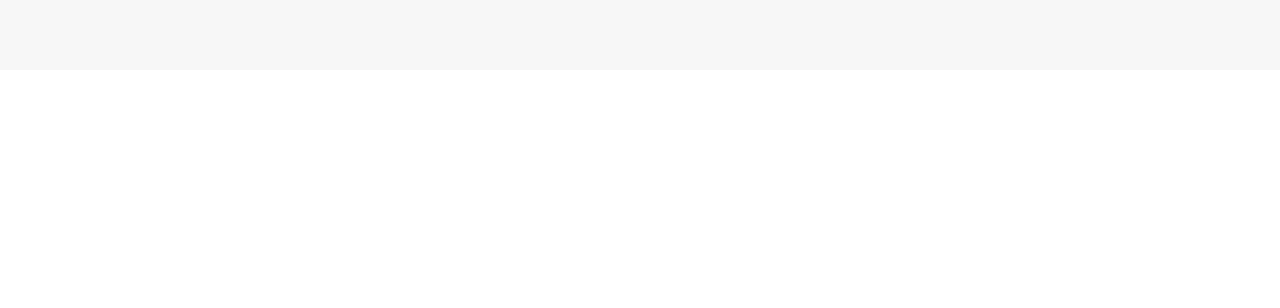
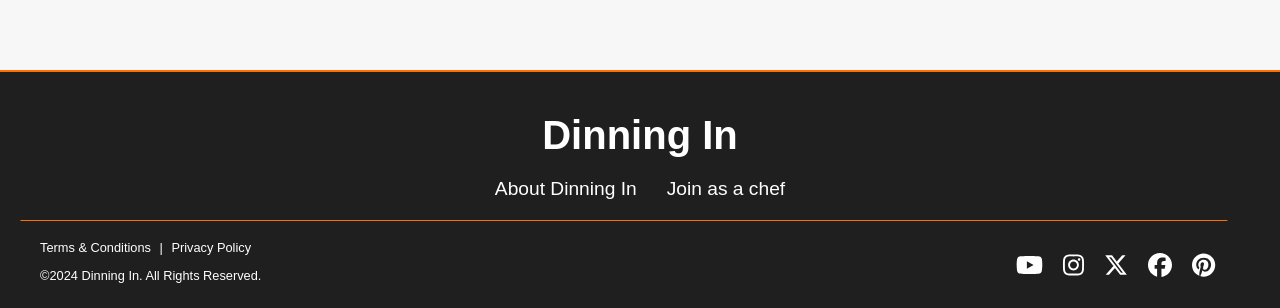
Before and after one commit to brunosga/final-project, a React (Create React App) app: page /login in a window 1280 px wide. Shown: the part 824-1132 px from the top of the page. Before the commit the page ends 894 px from the top, so only its background shows below. Built offline with nearby package versions, Linux system fonts and the light colour scheme; no server answers; the database is empty.

Commit message:
Add fontawesome dependencies and update App.css and App.js Add footer

```diff
--- a/package.json
+++ b/package.json
@@ -4,6 +4,9 @@
   "version": "0.1.0",
   "private": true,
   "dependencies": {
+    "@fortawesome/fontawesome-svg-core": "^6.5.1",
+    "@fortawesome/free-brands-svg-icons": "^6.5.1",
+    "@fortawesome/react-fontawesome": "^0.2.0",
     "@testing-library/jest-dom": "^5.17.0",
     "@testing-library/react": "^13.4.0",
     "@testing-library/user-event": "^13.5.0",
--- a/src/App.css
+++ b/src/App.css
@@ -4,6 +4,7 @@
 .App {
   text-align: center; /* Center align the content */
   font-family: Arial, sans-serif; /* Example font */
+  background-color: #ffffff;
 }
 
 .logo img {
@@ -461,7 +462,7 @@ button:hover {
 
 .review-section, .message-section {
   max-width: 600px; /* Set the maximum width for the sections */
-  margin: 20px auto; /* Centers the sections */
+  margin: 50px auto; /* Centers the sections */
   padding: 15px;
   background-color: #f9f9f9;
   border: 1px solid #ddd;
--- a/src/App.js
+++ b/src/App.js
@@ -10,6 +10,7 @@ import AuthPage from './AuthPage';
 import { AuthProvider } from './AuthContext'; // Adjust the path as necessary
 import { ChatProvider } from './ChatContext'; // Import the ChatProvider
 import './App.css';
+import Footer from './Footer';
 
 const App = () => {
   const [menuOpen, setMenuOpen] = useState(false);
@@ -32,7 +33,8 @@ const App = () => {
               <Route path="/chef/:id" element={<ChefDetail />} />
               <Route path="/login/" element={<AuthPage />} />
             </Routes>
-          </main>
+            </main>
+          <Footer />
         </div>
       </Router>
       </ChatProvider>
--- /dev/null
+++ b/src/Footer.js
@@ -0,0 +1,45 @@
+import React from 'react';
+import { FontAwesomeIcon } from '@fortawesome/react-fontawesome';
+import { faYoutube, faInstagram, faFacebook, faPinterest, faXTwitter } from '@fortawesome/free-brands-svg-icons';
+import './css/Footer.css'; // Make sure to create a Footer.css file for styling
+
+const Footer = () => {
+  return (
+    <footer className="footer">
+      <div className="footer-container">
+        <h1>Dinning In</h1>
+        <div className="footer-links">
+          <a href="/about">About Dinning In</a>
+          <a href="/join">Join as a chef</a>
+        </div>
+        <div className="footer-legal-social">
+        <div className="footer-legal">
+          <a href="/terms">Terms & Conditions</a>
+          <span> | </span>
+          <a href="/privacy">Privacy Policy</a>
+          <p >
+          ©2024 Dinning In. All Rights Reserved.
+        </p>
+        </div>
+        <div className="footer-social">
+        <a href="your-youtube-link" aria-label="YouTube">
+          <FontAwesomeIcon icon={faYoutube} />
+        </a>
+        <a href="your-instagram-link" aria-label="Instagram">
+          <FontAwesomeIcon icon={faInstagram} />
+        </a>
+        <a href="your-Twitter-link" aria-label="Twitter"><FontAwesomeIcon icon={faXTwitter} /></a>
+        <a href="your-facebook-link" aria-label="Facebook">
+          <FontAwesomeIcon icon={faFacebook} />
+        </a>
+        <a href="your-pinterest-link" aria-label="Pinterest">
+          <FontAwesomeIcon icon={faPinterest} />
+        </a>
+      </div>
+      </div>
+    </div>
+    </footer>
+  );
+}
+
+export default Footer;
--- /dev/null
+++ b/src/css/Footer.css
@@ -0,0 +1,110 @@
+.footer {
+    background-color: #1f1f1f; /* Adjust the color to match your design */
+    color: #ffffff; /* Text color */
+    padding: 1rem 0;
+    font-family: Arial, sans-serif;
+    position: relative;
+  }
+
+  .footer:before {
+    content: '';
+    position: absolute;
+    top: 0;
+    left: 0;
+    right: 0;
+    height: 2px;
+    background-color: rgb(255, 111, 0);
+  }
+
+  .footer-container {
+    max-width: 1200px; /* Adjust as per your layout width */
+    margin: 0 auto;
+    position: relative; /* For pseudo-element positioning */
+
+  }
+
+  .footer h1 {
+    font-size: 2.5em; /* Adjust the size as needed */
+    margin-bottom: 10px;
+  }
+
+  .footer-links {
+    margin: 20px 0;
+  }
+
+  .footer-links a {
+    color: #fff; /* Adjust link color */
+    margin: 0 15px;
+    text-decoration: none;
+    font-size: 1.2em; /* Adjust the size as needed */
+  }
+
+  .footer-social {
+    display: flex;
+    justify-content: flex-end; /* Align the social icons to the right */
+    margin-top: 1rem; /* Adjust as needed */
+    margin-right: 15px; /* Add right margin if needed for spacing from the edge of the screen */
+  }
+
+  .footer-social a {
+    color: #fff; /* White color for the icons */
+    margin: 0 10px;
+    font-size: 24px; /* Icon size */
+  }
+
+  .footer-social a:hover {
+    color: #e0e0e0; /* Light grey color on hover */
+  }
+
+  .footer-legal-social {
+    display: flex;
+    justify-content: space-between;
+    align-items: center;
+  }
+
+  .footer-legal {
+    position: relative; /* For pseudo-element positioning */
+    text-align: left;
+    flex: 1;
+    font-size: 0.8em;
+    margin-top: 20px; /* Adjust as needed */
+  }
+
+  .footer-legal:before {
+    content: ''; /* Pseudo-element content should be empty */
+    position: absolute;
+    top: -20px; /* Adjust as needed */
+    left: 60.5%; /* Center the line */
+    transform: translateX(-50%); /* Center the element */
+    width: 125%; /* Adjust the width as needed */
+    height: 1px; /* Height of the red line */
+    background-color: rgb(255, 111, 0); /* Color of the line */
+  }
+  .footer-legal a {
+    color: #fff; /* Adjust link color */
+    text-decoration: none;
+  }
+
+  .footer-legal span {
+    margin: 0 5px;
+  }
+
+  .footer-copywrite {
+    margin-top: 15px;
+    font-size: 0.8em; /* Adjust the size as needed */
+  }
+
+  /* Add any additional styling as needed */
+
+  /* Font Awesome icons styles */
+ /* .fab {
+    /* If you're using font awesome, add the styles for the icons here */
+
+
+  /* Media query for responsiveness */
+@media (max-width: 768px) {
+    .footer-container {
+      flex-direction: column;
+      text-align: center;
+    }
+}
```
Also changed, not shown: 1 other file (tests, documents, lock files or other folders).
